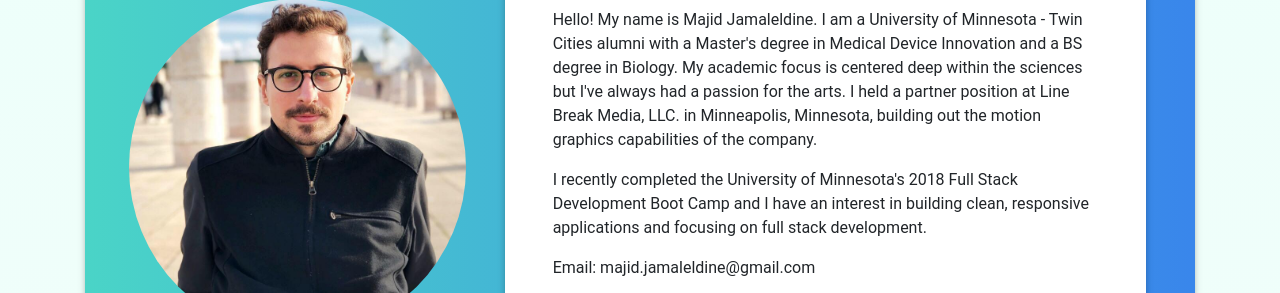
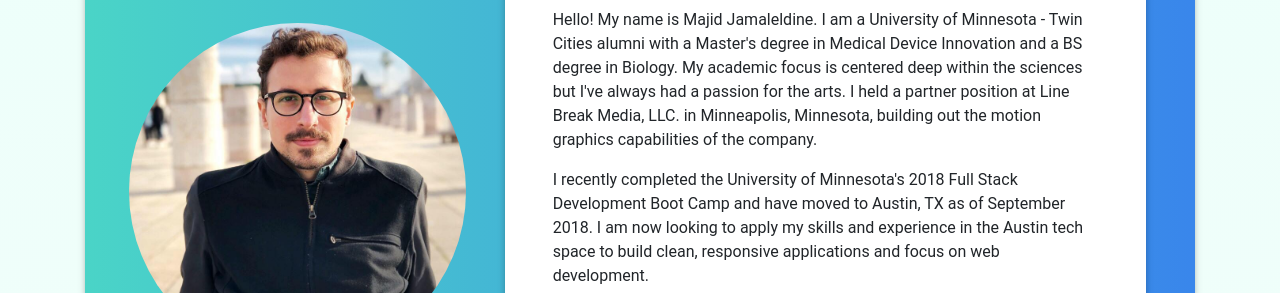
Before and after one commit to MajidJ/portfolio, a website: page index.html in a window 1280 px wide. Shown: the part 189-482 px from the top of the page. Drawn offline with nearby package versions, Linux system fonts and the light colour scheme.

Commit message:
updated bio to include move to Austin

```diff
--- a/index.html
+++ b/index.html
@@ -79,7 +79,7 @@
                                             I held a partner position at Line Break Media, LLC. in Minneapolis, Minnesota, building out the motion graphics capabilities of the company.
                                         </p>
                                         <p>
-                                            I recently completed the University of Minnesota's 2018 Full Stack Development Boot Camp and I have an interest in building clean, responsive applications and focusing on full stack development.
+                                            I recently completed the University of Minnesota's 2018 Full Stack Development Boot Camp and have moved to Austin, TX as of September 2018. I am now looking to apply my skills and experience in the Austin tech space to build clean, responsive applications and focus on web development.
                                         </p>
                                         <p>Email: majid.jamaleldine@gmail.com</p>
                                         <div class="pl-4 pt-3 flex-center">
```
